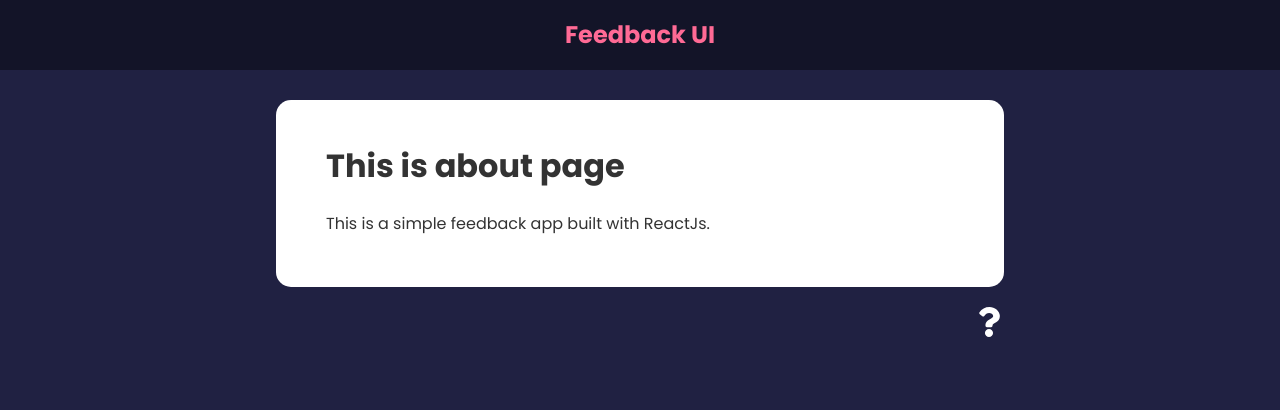
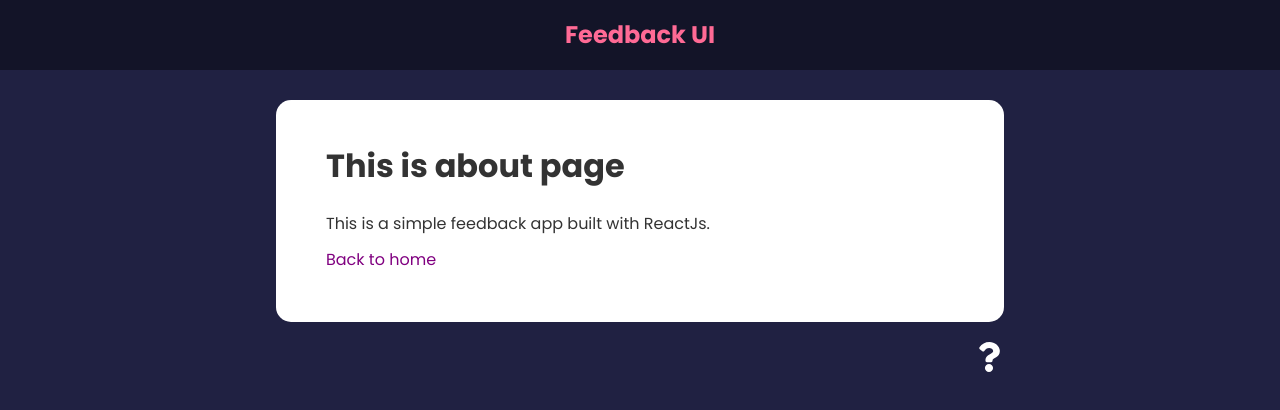
Before and after one commit to MirzaKarabulut/feedback-app, a React (Create React App) app: page /about in a window 1280 px wide. Shown: the top 410 px of the page. Built offline with nearby package versions, Linux system fonts and the light colour scheme.

Commit message:
refactor: Add link to home page in AboutPage component

```diff
--- a/src/pages/aboutPage.jsx
+++ b/src/pages/aboutPage.jsx
@@ -1,6 +1,7 @@
 import React from 'react'
 import Card
   from '../components/shared/Card'
+import { Link } from 'react-router-dom'
 function AboutPage() {
   return (
     <Card>
@@ -9,6 +10,9 @@ function AboutPage() {
           <p>
           This is a simple feedback app built with ReactJs.
         </p>
+        <p>
+          <Link to="/" style={{textDecorationLine: 'none', color: 'purple'}}>Back to home</Link>
+        </p>
       </div>
     </Card>
   )
```
